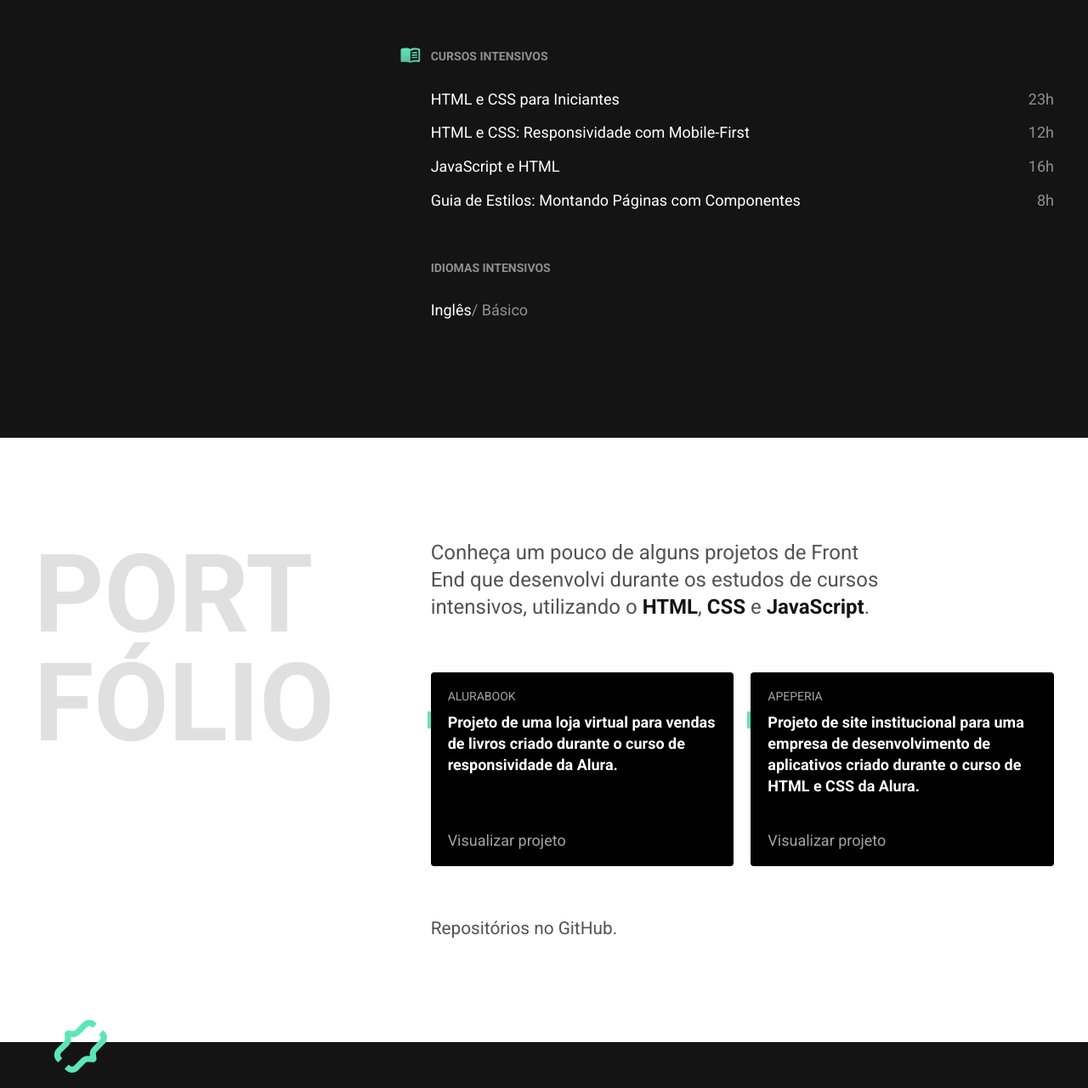
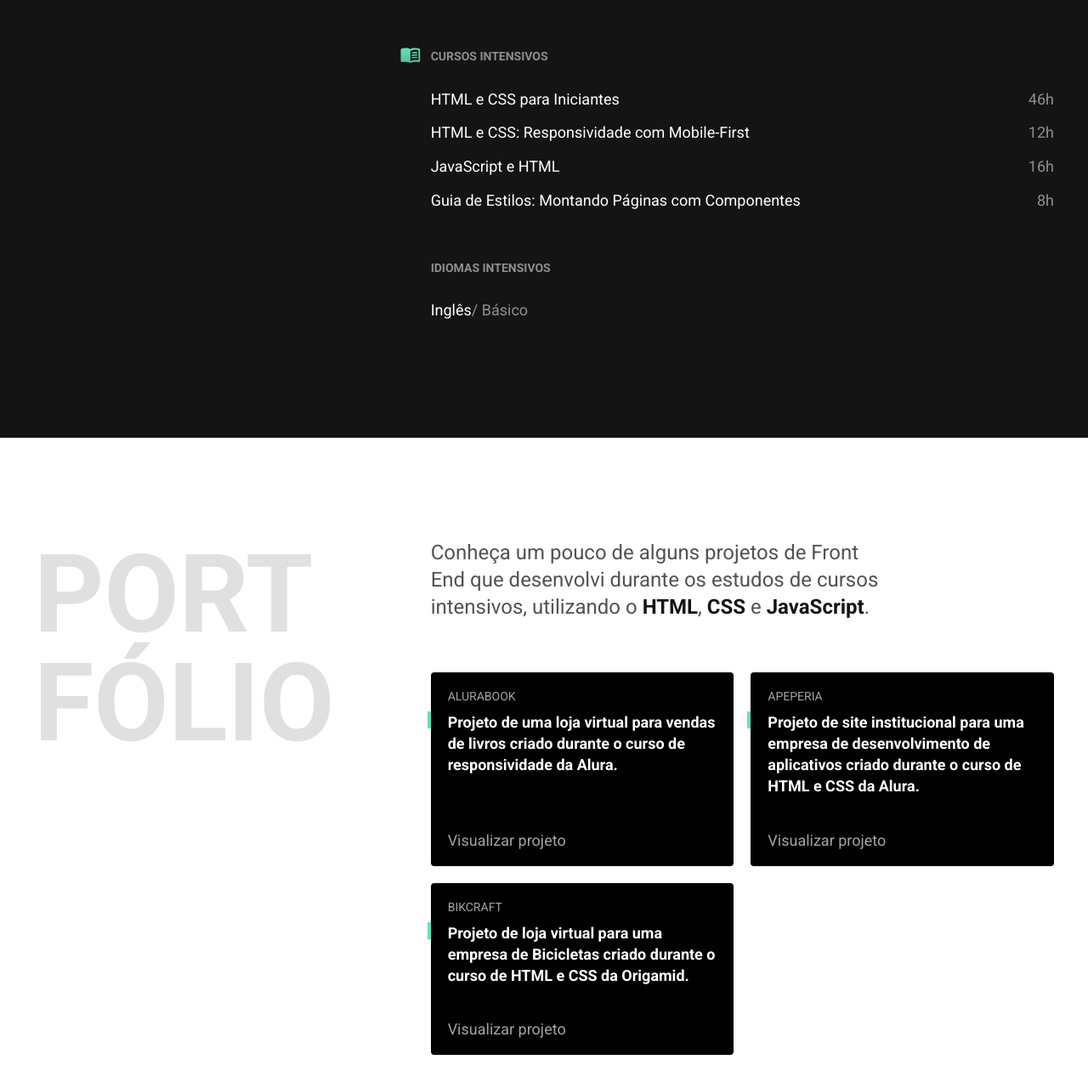
Before and after one commit to RenatoStosl/RenatoStosl.github.io, a plain HTML site: page index.html in a window 1280 px wide. Shown: the part 2060-3340 px from the top of the page at 85% size. Drawn offline with Linux system fonts and the light colour scheme.

Commit message:
atualização de portfólio

```diff
--- a/css/portfolio.css
+++ b/css/portfolio.css
@@ -50,8 +50,8 @@
 }
 
 .portfolio__lista {
-  display: flex;
-  flex-wrap: wrap;
+  display: grid;
+  grid-template-columns: 1fr 1fr;
   gap: 20px;
   margin-bottom: 60px;
 }
@@ -110,4 +110,8 @@
   .portfolio__texto {
     font-size: 1.25rem;
   }
+
+  .portfolio__lista {
+    grid-template-columns: 1fr;
+  }
 }
--- a/index.html
+++ b/index.html
@@ -160,7 +160,7 @@
           <div class="cursos">
             <h3>Cursos Intensivos</h3>
             <ul>
-              <li>HTML e CSS para Iniciantes <span>23h</span></li>
+              <li>HTML e CSS para Iniciantes <span>46h</span></li>
               <li>HTML e CSS: Responsividade com Mobile-First<span>12h</span></li>
               <li>JavaScript e HTML <span>16h</span></li>
               <li>Guia de Estilos: Montando Páginas com Componentes<span>8h</span></li>
@@ -197,6 +197,11 @@
             <h3 class="projeto-curso">Projeto de site institucional para uma empresa de desenvolvimento de aplicativos criado durante o curso de HTML e CSS da Alura.</h3>
             <a href="https://renatostosl.github.io/Apeperia/" class="projeto-link">Visualizar projeto</a>
           </li>
+          <li class="projeto">
+            <span class="projeto-tipo">Bikcraft</span>
+            <h3 class="projeto-curso">Projeto de loja virtual para uma empresa de Bicicletas criado durante o curso de HTML e CSS da Origamid.</h3>
+            <a href="https://renatostosl.github.io/bikcraft/" class="projeto-link">Visualizar projeto</a>
+          </li>
 
         </ul>
         <a class="portfolio__git" href="https://github.com/RenatoStosl?tab=repositories">Repositórios no GitHub.</a>
```
